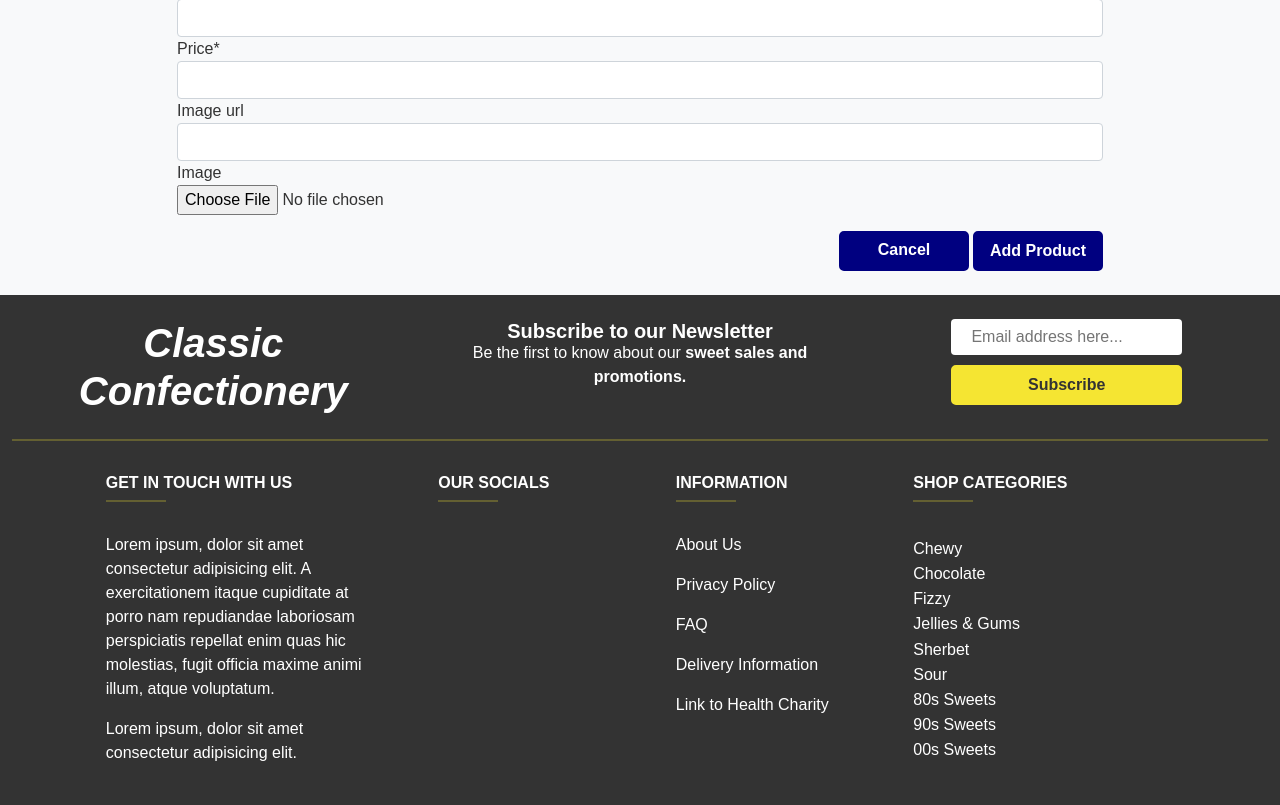
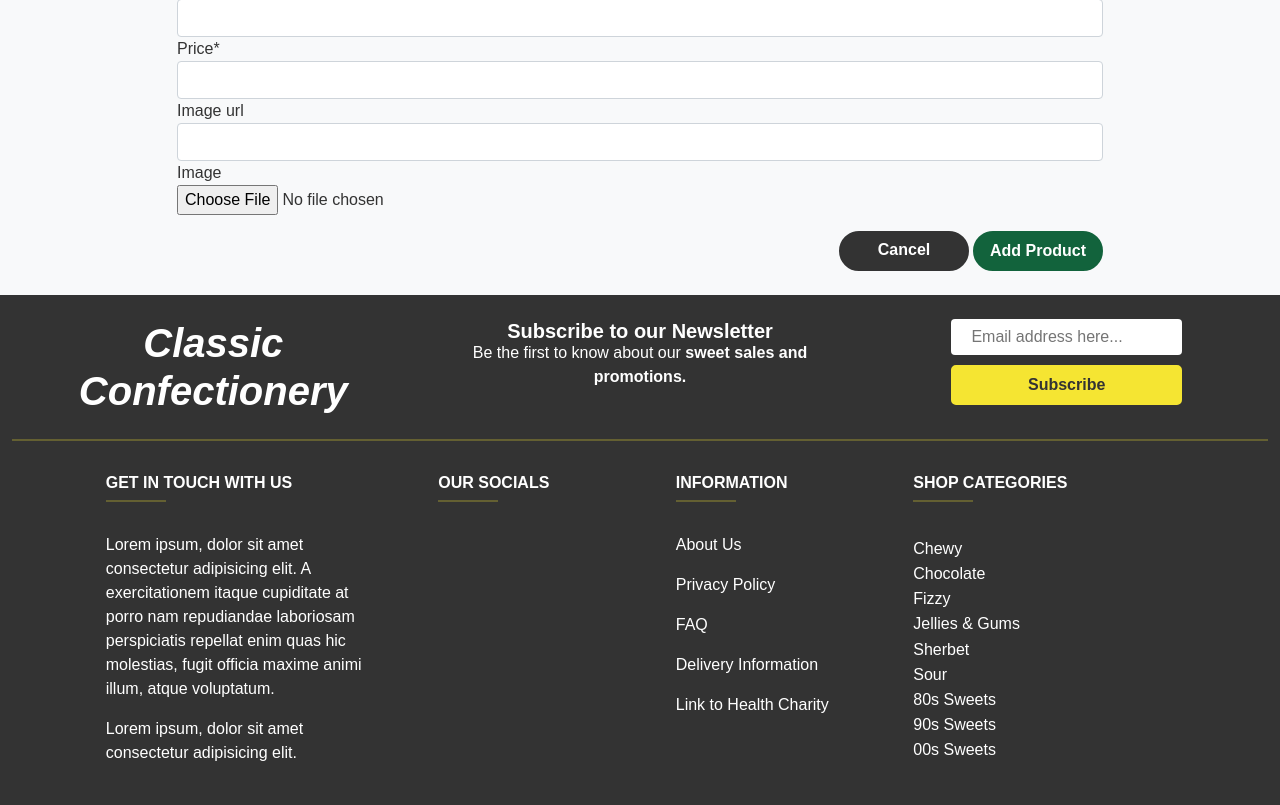
Before and after one commit to LewisCM14/sweet-shop, a Django app: page /products/add/ in a window 1280 px wide. Shown: the part 783-1588 px from the top of the page. Run offline with Django 3.2, Linux system fonts and the light colour scheme; the visitor is signed in with stand-in values (Sample User, id 1); data that the repository does not hold is empty; some libraries are stand-ins or nearby versions; some web fonts are replaced.

Commit message:
update button on add/edit product templates to use green color scheme

```diff
--- a/products/templates/products/add_product.html
+++ b/products/templates/products/add_product.html
@@ -28,10 +28,8 @@
                     {{ form | crispy }}
                     <div class="row mt-3">
                         <div class="col d-flex justify-content-end">
-                            <a class="me-1 blue-charcoal-btn text-decoration-none text-white text-center" href="{% url 'products' %}">Cancel</a>
-                            <button class="blue-charcoal-btn ">
-                                <a class="text-decoration-none text-white" type="submit">Add Product</a>
-                            </button>
+                            <a class="me-1 cancel-btn text-decoration-none text-center" href="{% url 'products' %}">Cancel</a>
+                            <a><button class="update-btn text-decoration-none text-center" type="submit">Add Product</button></a>
                         </div>
                     </div>
                 </form>
--- a/products/templates/products/edit_product.html
+++ b/products/templates/products/edit_product.html
@@ -28,10 +28,8 @@
                     {{ form | crispy }}
                     <div class="row mt-3">
                         <div class="col d-flex justify-content-end">
-                            <a class="me-1 blue-charcoal-btn text-decoration-none text-white text-center" href="{% url 'products' %}">Cancel</a>
-                            <button class="blue-charcoal-btn ">
-                                <a class="text-decoration-none text-white" type="submit">Update Product</a>
-                            </button>
+                            <a class="me-1 cancel-btn text-decoration-none text-center" href="{% url 'products' %}">Cancel</a>
+                            <a><button class="update-btn text-decoration-none text-center" type="submit">Update Product</button></a>
                         </div>
                     </div>
                 </form>
--- a/static/css/base.css
+++ b/static/css/base.css
@@ -185,12 +185,12 @@ body {
     display: inline-block;
     outline: none;
     border-radius: 20px;
-    border: 2px solid #198754;
-    background: #198754;
+    border: 2px solid #12633C;
+    background: #12633C;
   }
   .update-btn:hover {
     background: #fff;
-    color: #198754
+    color: #12633C
   } /* Taken from https://markodenic.com/tools/buttons-generator/ */
 
 
```
